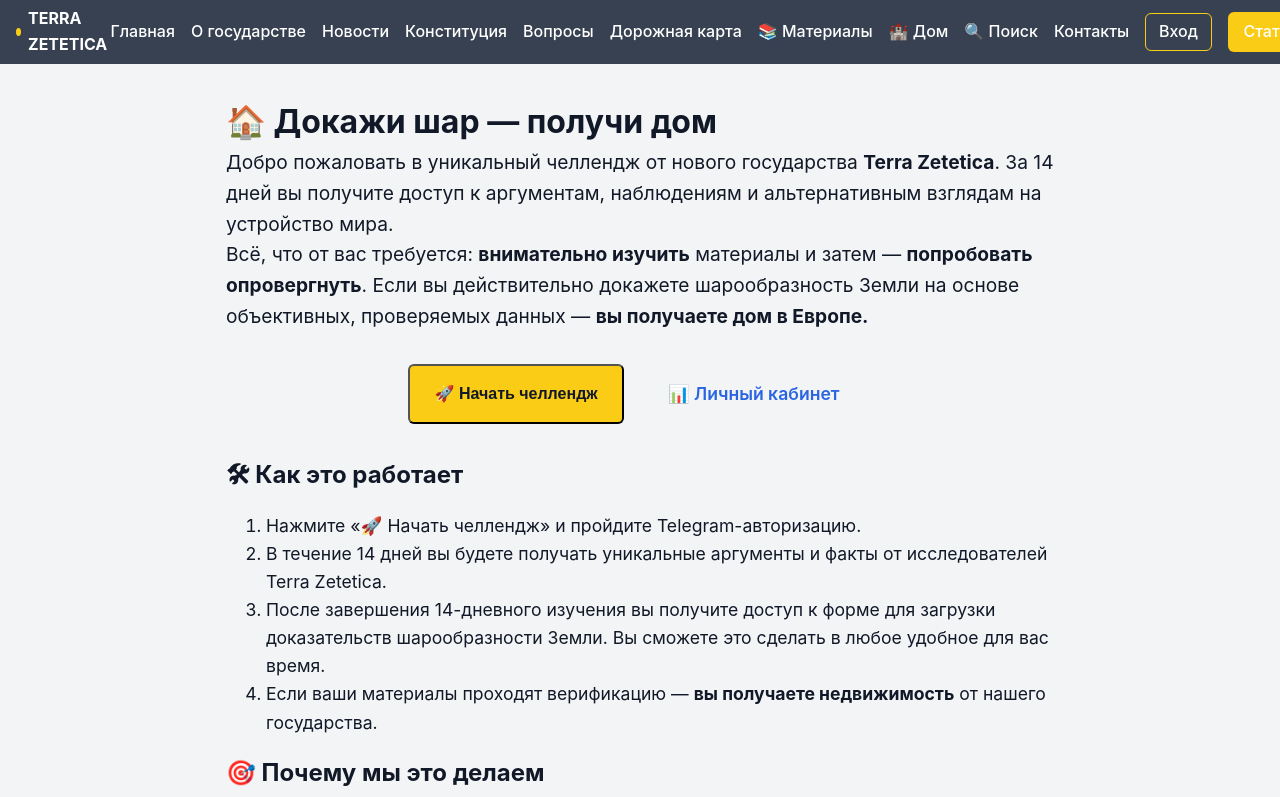
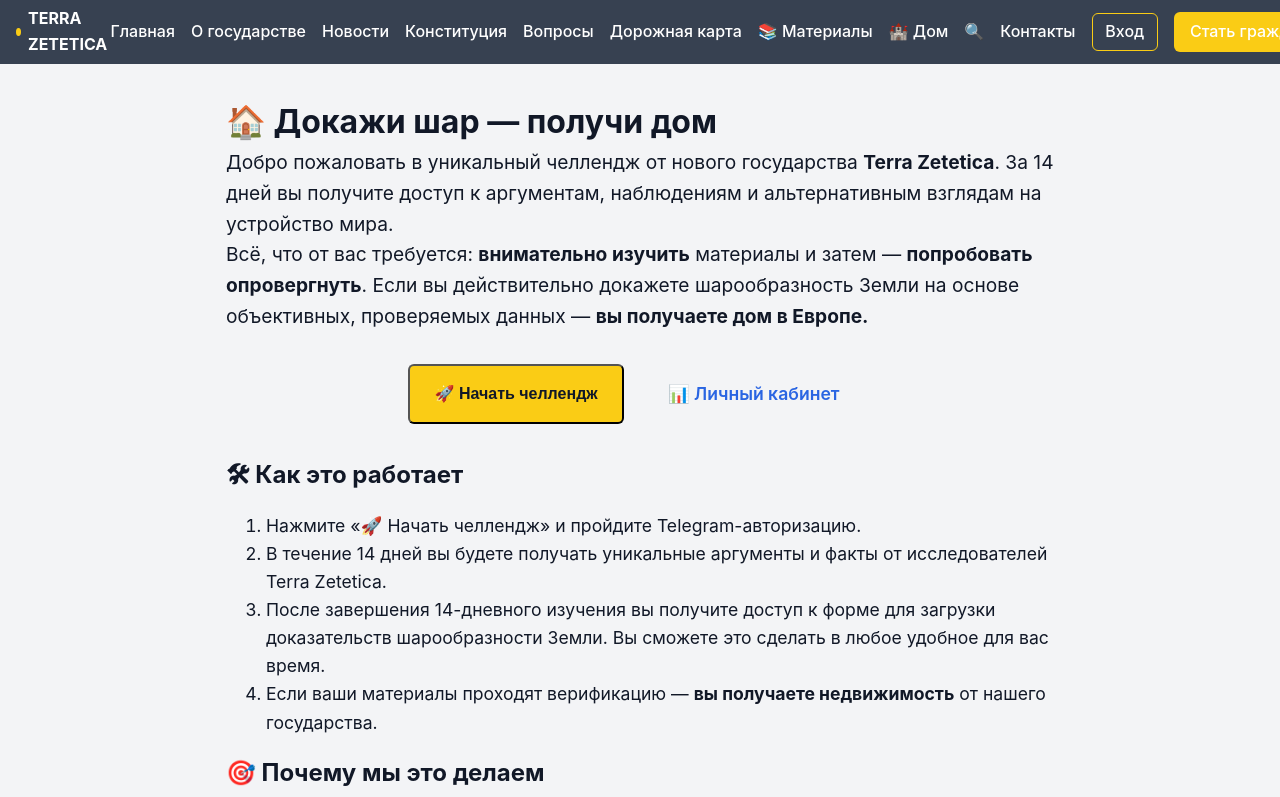
Before and after one commit to kardinalmarkov/terra-zetetica, a Next.js app: page /dom in a window 1280 px wide. Shown: the top 797 px of the page. Built offline with nearby package versions, Linux system fonts and the light colour scheme; no server answers.

Commit message:
Update Nav.js

```diff
--- a/components/Nav.js
+++ b/components/Nav.js
@@ -59,7 +59,7 @@
           rel="noopener noreferrer"
           className={styles.searchLink}
         >
-          🔍 {t.search}
+          🔍
         </a>
         <Link href="/contacts">{t.contacts}</Link>
 
```
